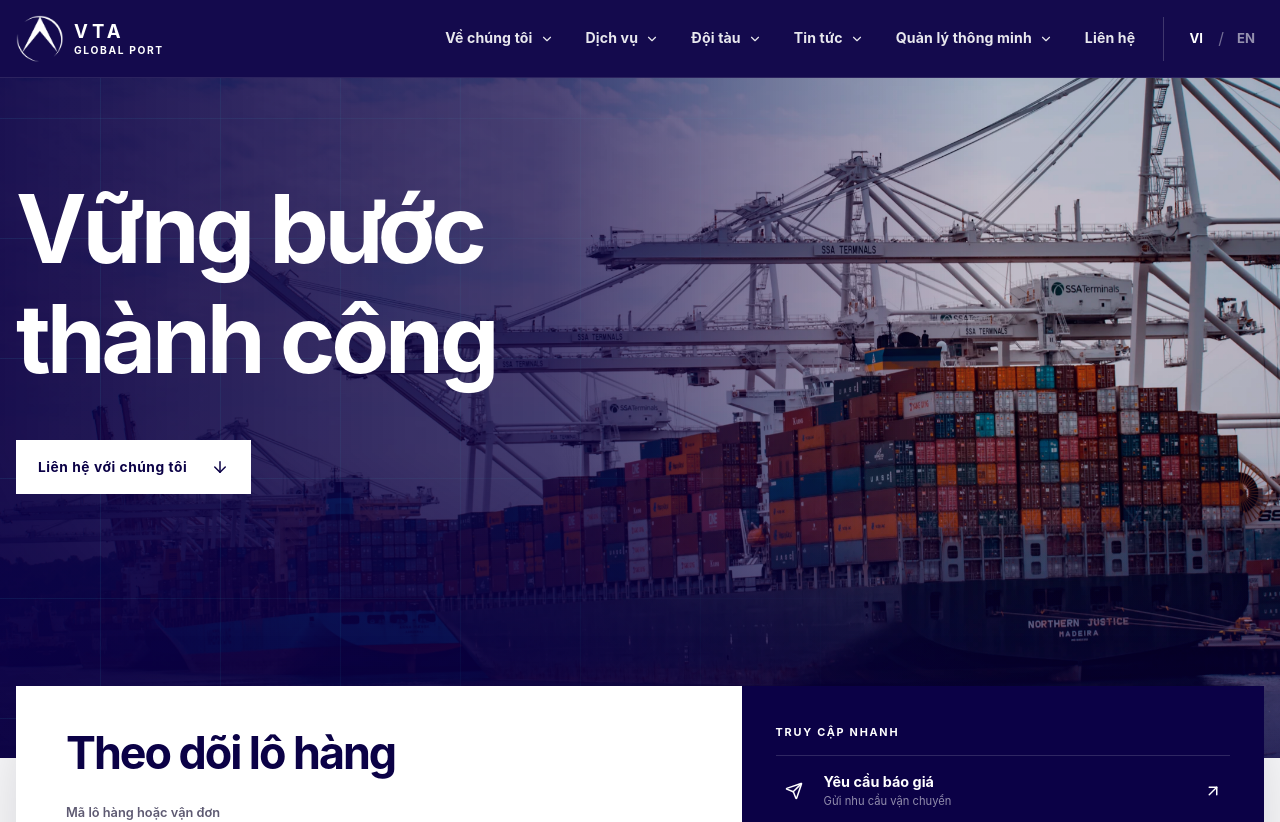
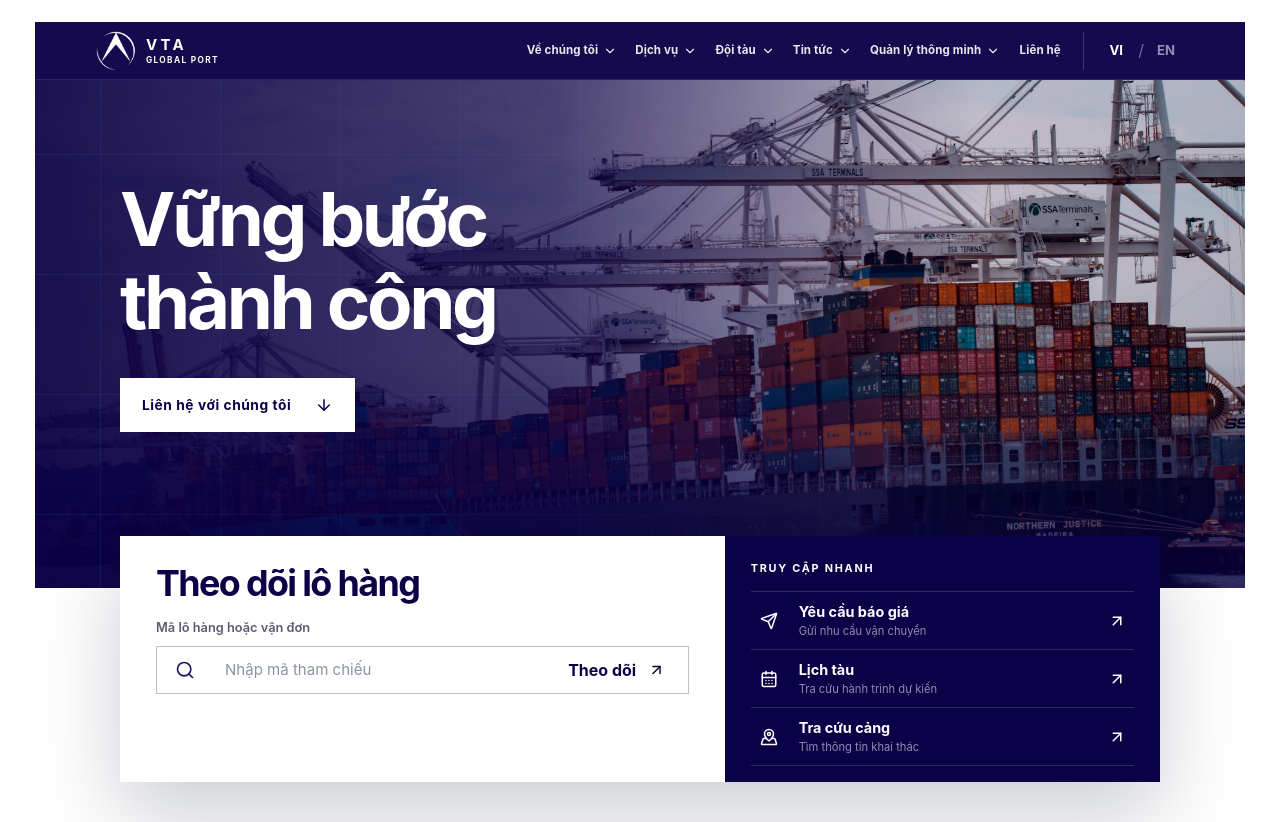
Before and after one commit to DuyLinh96/vta-global-port, a Next.js app: page / in a window 1280 px wide. Shown: the top 822 px of the page. Built offline with nearby package versions, Linux system fonts and the light colour scheme.

Commit message:
fix(home): restore inset layout spacing

```diff
--- a/app/globals.css
+++ b/app/globals.css
@@ -132,7 +132,7 @@ h2 {
 }
 
 .page-shell {
-  width: min(100% - 32px, 1520px);
+  width: min(100% - 70px, 1040px);
   margin-inline: auto;
 }
 
@@ -221,7 +221,7 @@ h2 {
 
 .header-inner {
   display: flex;
-  width: min(100% - 32px, 1600px);
+  width: min(100% - 48px, 1088px);
   height: 100%;
   align-items: center;
   justify-content: space-between;
@@ -2648,6 +2648,93 @@ h2 {
   to { transform: scale(1); }
 }
 
+@media (min-width: 1181px) {
+  :root {
+    --header-height: 58px;
+  }
+
+  .site-header,
+  .hero {
+    width: min(100% - 70px, 1404px);
+    margin-inline: auto;
+  }
+
+  .site-header {
+    margin-top: 22px;
+  }
+
+  .brand-mark {
+    width: 40px;
+    height: 48px;
+  }
+
+  .brand-mark img {
+    width: 40px;
+  }
+
+  .brand-name strong {
+    font-size: 0.94rem;
+  }
+
+  .brand-name span {
+    font-size: 0.52rem;
+  }
+
+  .nav-group > a {
+    min-width: 62px;
+    padding: 0 9px;
+    gap: 5px;
+    font-size: 0.72rem;
+  }
+
+  .language-switch button {
+    min-height: 38px;
+  }
+
+  .hero {
+    min-height: 508px;
+  }
+
+  .hero-content {
+    padding-top: clamp(78px, 8vw, 98px);
+    padding-bottom: 112px;
+  }
+
+  .hero h1 {
+    max-width: 720px;
+    margin-bottom: 34px;
+    font-size: clamp(4rem, 5.8vw, 5.35rem);
+    line-height: 1.12;
+  }
+
+  .tracking-wrap {
+    margin-top: -52px;
+  }
+
+  .tracking-main {
+    min-height: 204px;
+    padding: 28px 36px 18px;
+  }
+
+  .tracking-main h2 {
+    margin-bottom: 16px;
+    font-size: clamp(2rem, 2.8vw, 2.85rem);
+  }
+
+  .tracking-input-row {
+    min-height: 48px;
+  }
+
+  .shortcut-panel {
+    padding: 24px 26px 16px;
+  }
+
+  .shortcut-list button {
+    min-height: 48px;
+    padding-block: 8px;
+  }
+}
+
 @media (max-width: 1180px) {
   .desktop-nav {
     display: none;
@@ -2953,7 +3040,7 @@ h2 {
   }
 
   .page-shell {
-    width: min(100% - 24px, 560px);
+    width: min(100% - 32px, 560px);
   }
 
   h2 {
@@ -2996,7 +3083,7 @@ h2 {
   }
 
   .mobile-nav-list {
-    width: calc(100% - 24px);
+    width: calc(100% - 32px);
   }
 
   .service-prices-section {
--- a/data/content.ts
+++ b/data/content.ts
@@ -33,7 +33,7 @@ export const content: Record<Language, SiteContent> = {
           { label: "KHAI THÁC CẢNG", href: "/services#port-operations" },
           { label: "KHAI THÁC KHO BÃI", href: "/services#warehousing" },
           { label: "DỊCH VỤ LOGISTICS", href: "/services#logistics" },
-          { label: "Giá Dịch Vụ", href: "/services/gia-dich-vu" },
+          { label: "GIÁ DỊCH VỤ", href: "/services/gia-dich-vu" },
         ],
       },
       {
@@ -264,7 +264,7 @@ export const content: Record<Language, SiteContent> = {
           { label: "PORT OPERATIONS", href: "/services#port-operations" },
           { label: "WAREHOUSING", href: "/services#warehousing" },
           { label: "LOGISTICS", href: "/services#logistics" },
-          { label: "Service Prices", href: "/services/gia-dich-vu" },
+          { label: "SERVICE PRICES", href: "/services/gia-dich-vu" },
         ],
       },
       {
```
Also changed, not shown: app/services/gia-dich-vu/page.tsx (+0 -9 lines).
